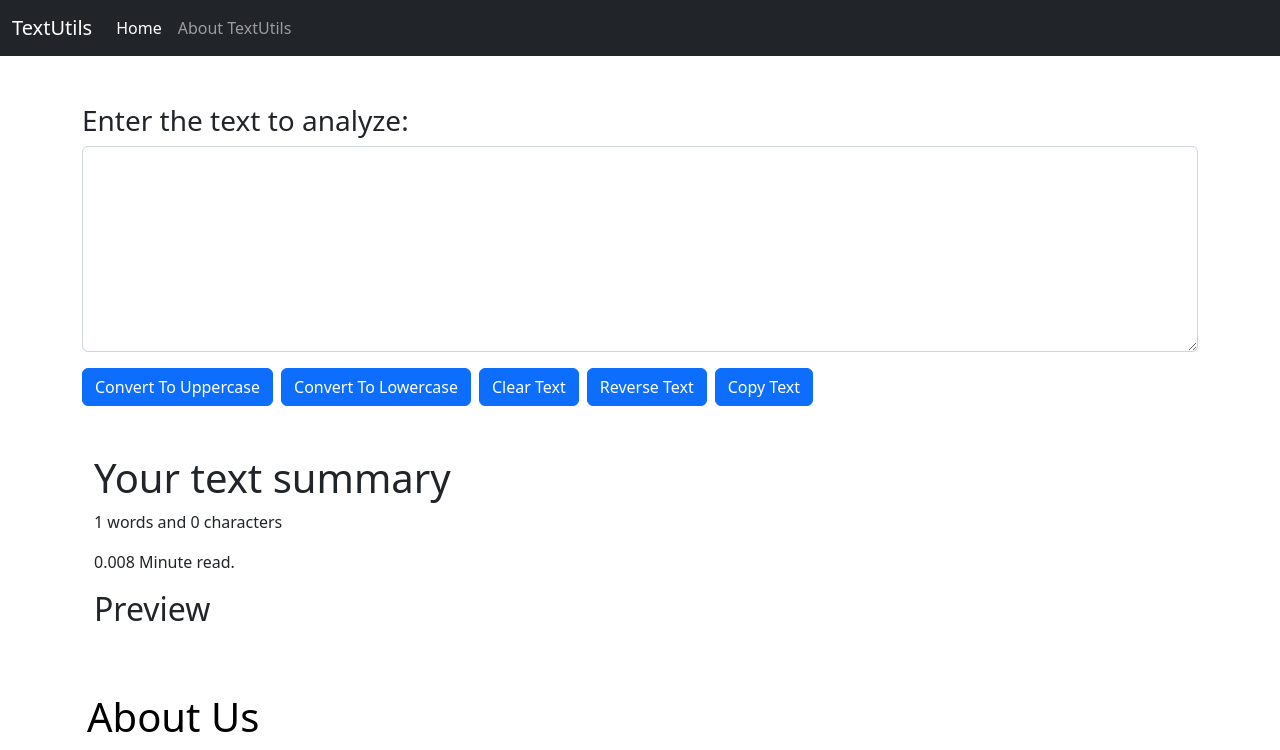
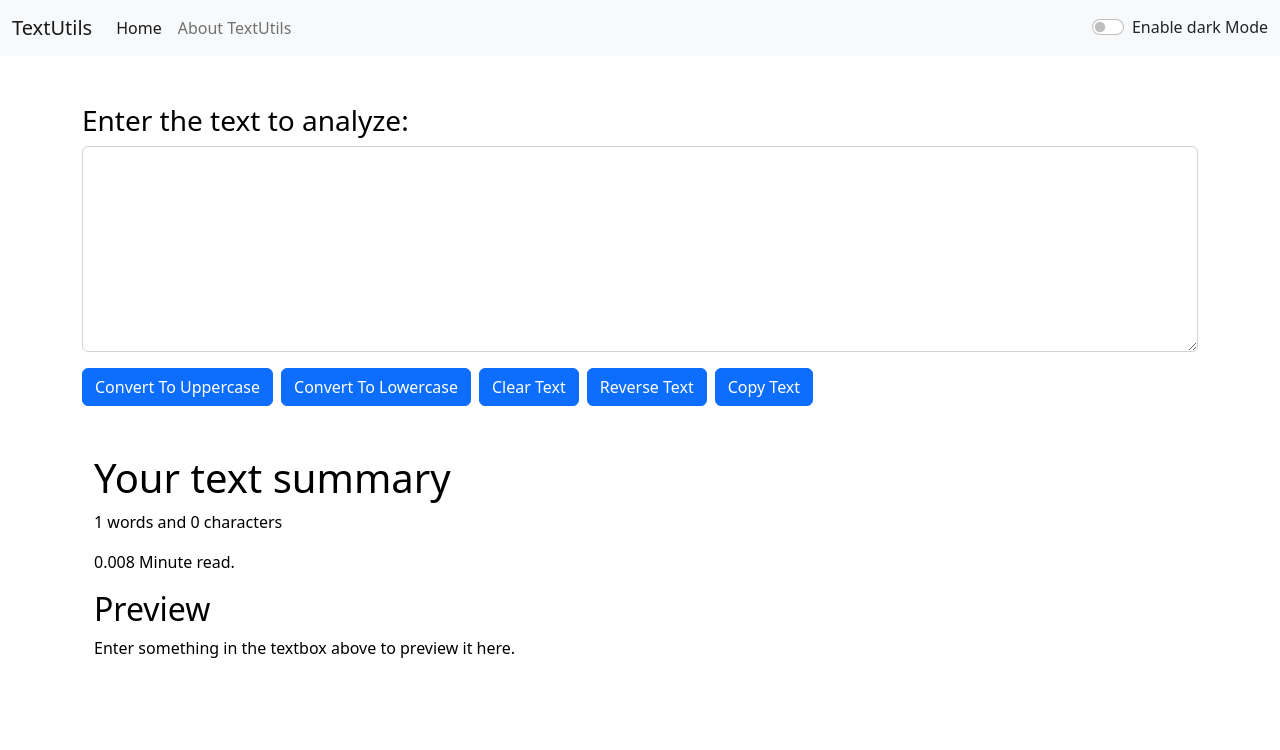
Before and after one commit to samx03/TextUtils, a React (Create React App) app: page / in a window 1280 px wide. Shown: the top 750 px of the page. Built offline with nearby package versions, Linux system fonts and the light colour scheme.

Commit message:
Improved dark mode functionality

```diff
--- a/src/App.js
+++ b/src/App.js
@@ -2,15 +2,26 @@
 import About from './components/About';
 import Navbar from './components/Navbar';
 import TextForm from './components/TextForm';
+import React, { useState } from 'react';
 
 function App() {
+  const [mode, setMode] = useState('light')
+  const toggleMode = () => {
+    if (mode === 'light') {
+      setMode('dark')
+      document.body.style.backgroundColor = "#042743"
+    } else {
+      setMode('light')
+      document.body.style.backgroundColor = "white"
+    }
+  }
   return (
     <>
-      <Navbar title="TextUtils" aboutText="About TextUtils" />
+      <Navbar title="TextUtils" aboutText="About TextUtils" mode={mode} toggleMode={toggleMode} />
       <div className="container my-5">
-        <TextForm heading="Enter the text to analyze:" />
+        <TextForm heading="Enter the text to analyze:" mode={mode} />
       </div>
-      <About />
+      {/* <About /> */}
     </>
   );
 }
--- a/src/components/Navbar.js
+++ b/src/components/Navbar.js
@@ -2,8 +2,9 @@
 import PropTypes from 'prop-types'
 
 export default function Navbar(props) {
+
     return (
-        <nav className="navbar navbar-expand-lg  navbar-dark bg-dark">
+        <nav className={`navbar navbar-expand-lg  navbar-${props.mode} bg-${props.mode}`}>
             <div className="container-fluid">
                 <a className="navbar-brand" href="/">{props.title}</a>
                 <button className="navbar-toggler" type="button" data-bs-toggle="collapse" data-bs-target="#navbarSupportedContent" aria-controls="navbarSupportedContent" aria-expanded="false" aria-label="Toggle navigation">
@@ -18,6 +19,11 @@
                             <a className="nav-link" href="/">{props.aboutText}</a>
                         </li>
                     </ul>
+
+                    <div className={`form-check form-switch text-${props.mode==='light'?'dark':'light'}`}>
+                        <input className="form-check-input" onClick={props.toggleMode} type="checkbox" role="switch" id="flexSwitchCheckDefault" />
+                        <label className="form-check-label" htmlFor="flexSwitchCheckDefault">Enable {props.mode === "dark"?"light":"dark"} Mode</label>
+                    </div>
                 </div>
             </div>
         </nav>
--- a/src/components/TextForm.js
+++ b/src/components/TextForm.js
@@ -21,12 +21,12 @@
         setText(newText)
     }
 
-    const handleReverseClick = ()=>{
+    const handleReverseClick = () => {
         let newText = text.split(" ").reverse().join(" ");
         setText(newText)
     }
 
-    const handleCopy = ()=>{
+    const handleCopy = () => {
         let text = document.getElementById("myBox")
         text.select()
         navigator.clipboard.writeText(text.value)
@@ -38,9 +38,9 @@
     }
     return (
         <>
-            <div className="mb-3">
+            <div className="mb-3" style={{ color: props.mode === 'dark' ? 'white' : 'black' }}>
                 <h3>{props.heading}</h3>
-                <textarea className="form-control" value={text} onChange={handleOnChange} id="myBox" rows="8"></textarea>
+                <textarea className="form-control" value={text} onChange={handleOnChange} style={{ backgroundColor: props.mode === 'dark' ? '#042743' : 'white', color: props.mode === 'dark' ? 'white' : 'black' }} id="myBox" rows="8"></textarea>
             </div>
             <button className="btn btn-primary" onClick={handleUpClick}>Convert To Uppercase</button>
             <button className="btn btn-primary mx-2" onClick={handleLowClick}>Convert To Lowercase</button>
@@ -48,12 +48,12 @@
             <button className="btn btn-primary mx-2" onClick={handleReverseClick}>Reverse Text</button>
             <button className="btn btn-primary" onClick={handleCopy}>Copy Text</button>
 
-            <div className="container my-5">
+            <div className="container my-5" style={{ color: props.mode === 'dark' ? 'white' : 'black' }}>
                 <h1>Your text summary</h1>
                 <p>{text.split(" ").length} words and {text.length} characters</p>
                 <p>{0.008 * text.split(" ").length} Minute read.</p>
                 <h2> Preview </h2>
-                <p>{text}</p>
+                <p>{text.length>0?text:"Enter something in the textbox above to preview it here."}</p>
             </div>
         </>
     )
```
